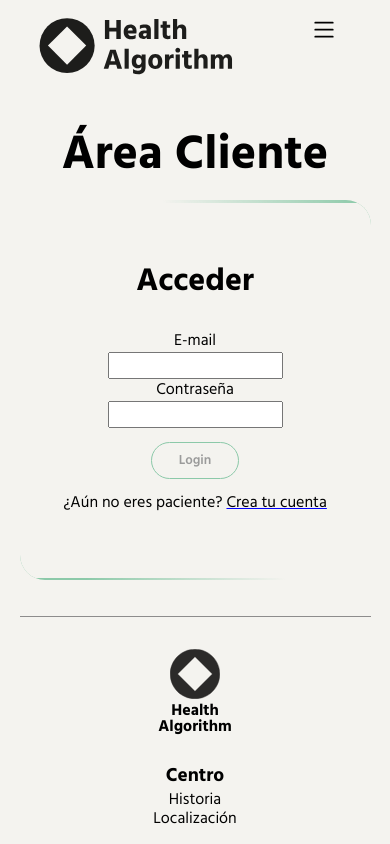
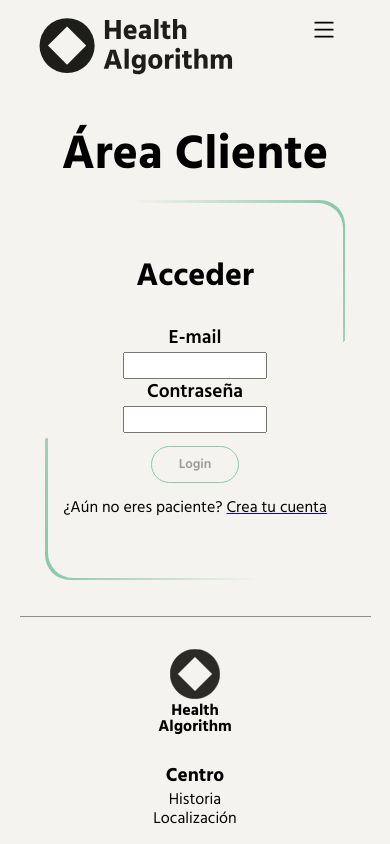
Before and after one commit to carlotajuncosa/front-proyectofinal, a React (Create React App) app: page /area-cliente in a window 390 px wide. Shown: the top 844 px of the page. Built offline with nearby package versions, Linux system fonts and the light colour scheme.

Commit message:
Fix responsive style at formlogin

```diff
--- a/src/styles/FormContact.scss
+++ b/src/styles/FormContact.scss
@@ -24,9 +24,9 @@
     flex-direction: column;
     justify-content: center;
     align-items: center;
-    width: calc(50vw - 2px);
-    min-width: 298px;
-    height: 498px;
+    width: calc(50vw - 5px);
+    min-width: 295px;
+    height: 495px;
     background-color: $background-color;
     z-index: 2;
     border-radius: 25px;
--- a/src/styles/FormLogin.scss
+++ b/src/styles/FormLogin.scss
@@ -1,6 +1,6 @@
 @import "Schema.scss";
 
-.formLogin__box{
+.formLogin__box {
   display: flex;
   justify-content: center;
   align-items: center;
@@ -9,7 +9,8 @@
 
 .formLogin {
   margin: 0 auto;
-  width: 380px;
+  width: 50vw;
+  min-width: 300px;
   height: 380px;
   text-align: center;
   display: flex;
@@ -20,73 +21,105 @@
   overflow: hidden;
   border-radius: 25px;
 
+  @include tablet {
+    width: 380px;
+  }
+
   form {
     display: flex;
     flex-direction: column;
     justify-content: center;
     align-items: center;
-    width: 375px;
+    width: calc(50vw - 5px);
+    min-width: 295px;
     height: 375px;
     background-color: $background-color;
     z-index: 2;
     border-radius: 25px;
 
+    @include tablet {
+      width: 375px;
+    }
 
     h2 {
       font-size: 2em;
       padding-bottom: 1em;
     }
 
-    p{
+    p {
       padding: 0.2em 0;
     }
 
     label {
+      font-size: 1.2em;
+      padding: 0.2em 0;
+      font-weight: 600;
+
+      @include tablet {
         font-size: 1em;
       }
+    }
 
+    input {
+      width: 50%;
+      min-width: 35vw;
+
+      @include tablet {
+        width: 100%;
+        min-width: unset;
+      }
+    }
   }
 
   span {
     cursor: pointer;
     text-decoration: underline blue;
   }
-
 }
 
-.formLogin::before{
-    content:"";
+.formLogin::before {
+  content: "";
   z-index: 1;
-    position:absolute;
+  position: absolute;
   top: -50%;
   left: -50%;
-    width: 380px;
+  width: 50vw;
+  min-width: 300px;
   height: 380px;
   transform-origin: bottom right;
   background: linear-gradient(0deg, transparent, $base-color, $base-color);
   animation: formAnimate 8s linear infinite;
+
+  @include tablet {
+    width: 380px;
+  }
 }
 
-.formLogin::after{
-    content:"";
+.formLogin::after {
+  content: "";
   z-index: 1;
-    position:absolute;
+  position: absolute;
   top: -50%;
   left: -50%;
-    width: 380px;
+  width: 50vw;
+  min-width: 300px;
   height: 380px;
   transform-origin: bottom right;
   background: linear-gradient(0deg, transparent, $base-color, $base-color);
   animation: formAnimate 8s linear infinite;
   animation-delay: -4s;
+
+  @include tablet {
+    width: 380px;
+  }
 }
 
 @keyframes formAnimate {
-    0%{
+  0% {
     transform: rotate(0deg);
   }
 
-    100%{
-        transform: rotate(360deg)
+  100% {
+    transform: rotate(360deg);
   }
 }
```
Lines whose indentation alone changed are shown as unchanged.
